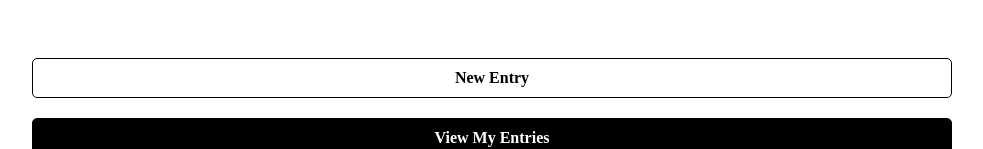
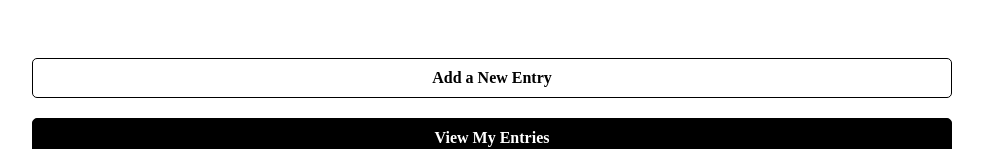
Before and after one commit to muksis/zen-diary, a React (Create React App) app in the folder frontend/: page / in a window 1280 px wide. Shown: the part 248-397 px from the top of the page, without its empty margins (148-1131 px from the left). Built offline with nearby package versions, Linux system fonts and the light colour scheme; a web font is replaced by a local one.

Commit message:
Add bigger textarea & change delete button color

```diff
--- a/frontend/src/index.css
+++ b/frontend/src/index.css
@@ -172,7 +172,7 @@ h3 {
 }
 
 .btn-danger {
-  background: darkred;
+  background: #daa520;
   border: none;
 }
 
--- a/frontend/src/pages/Home.jsx
+++ b/frontend/src/pages/Home.jsx
@@ -9,7 +9,7 @@ function Home() {
       </section>
 
       <Link to='/new-entry' className='btn btn-reverse btn-block'>
-        New Entry
+        Add a New Entry
       </Link>
       <Link to='/entries' className='btn btn-block'>
         View My Entries
--- a/frontend/src/pages/NewEntry.jsx
+++ b/frontend/src/pages/NewEntry.jsx
@@ -80,6 +80,7 @@ function NewEntry() {
               id='text'
               className='form-control'
               placeholder='Share your thoughts'
+              rows='15'
               value={text}
               onChange={(e) => setText(e.target.value)}
             ></textarea>
```
